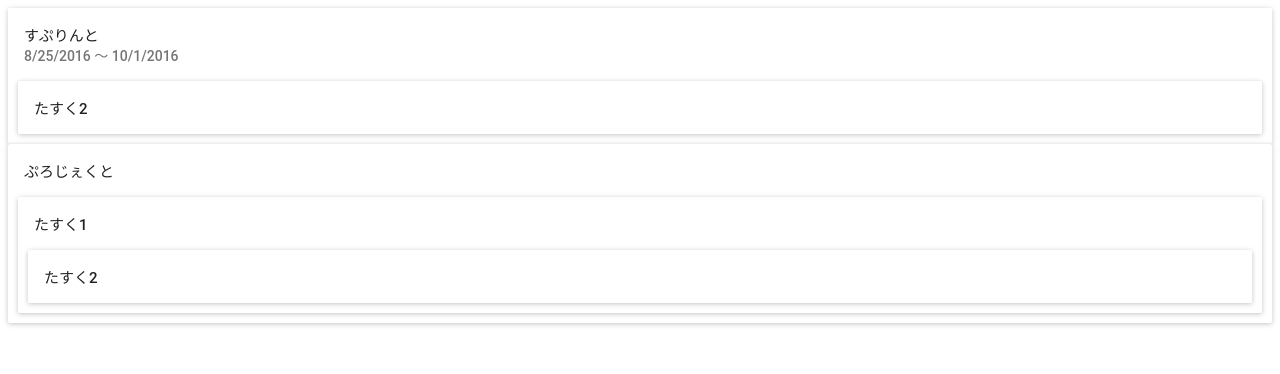
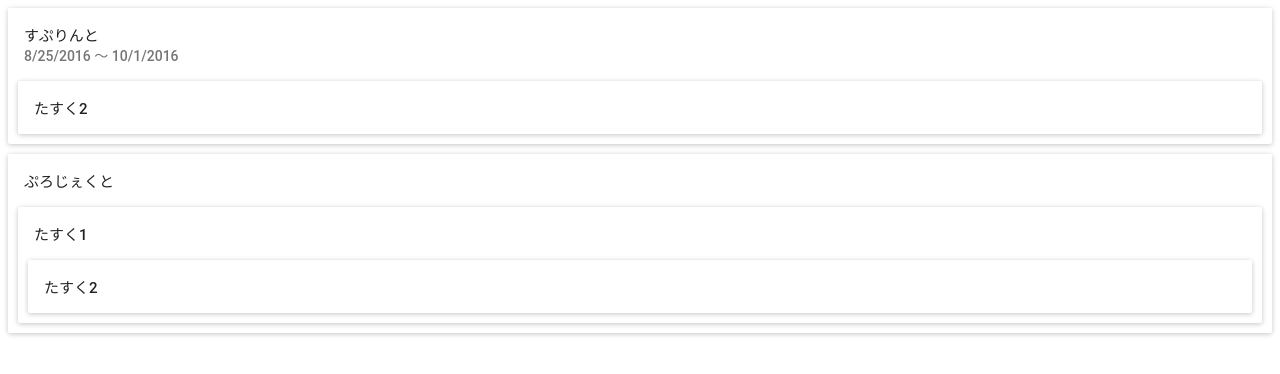
Before and after one commit to youxkei/selgunak, a React app: page / in a window 1280 px wide. Shown: the top 374 px of the page. Built offline with nearby package versions, Linux system fonts and the light colour scheme.

Commit message:
Adjust styles

```diff
--- a/src/container/projects.tsx
+++ b/src/container/projects.tsx
@@ -25,7 +25,7 @@ interface ProjectsProps {
 
 function Projects({ projectPropsList }: ProjectsProps) {
     return (
-        <div>
+        <div style={{ paddingTop: 10 }}>
             { projectPropsList.map(projectProps => (<Project key={projectProps.id} {...projectProps} />)) }
         </div>
     );
```
